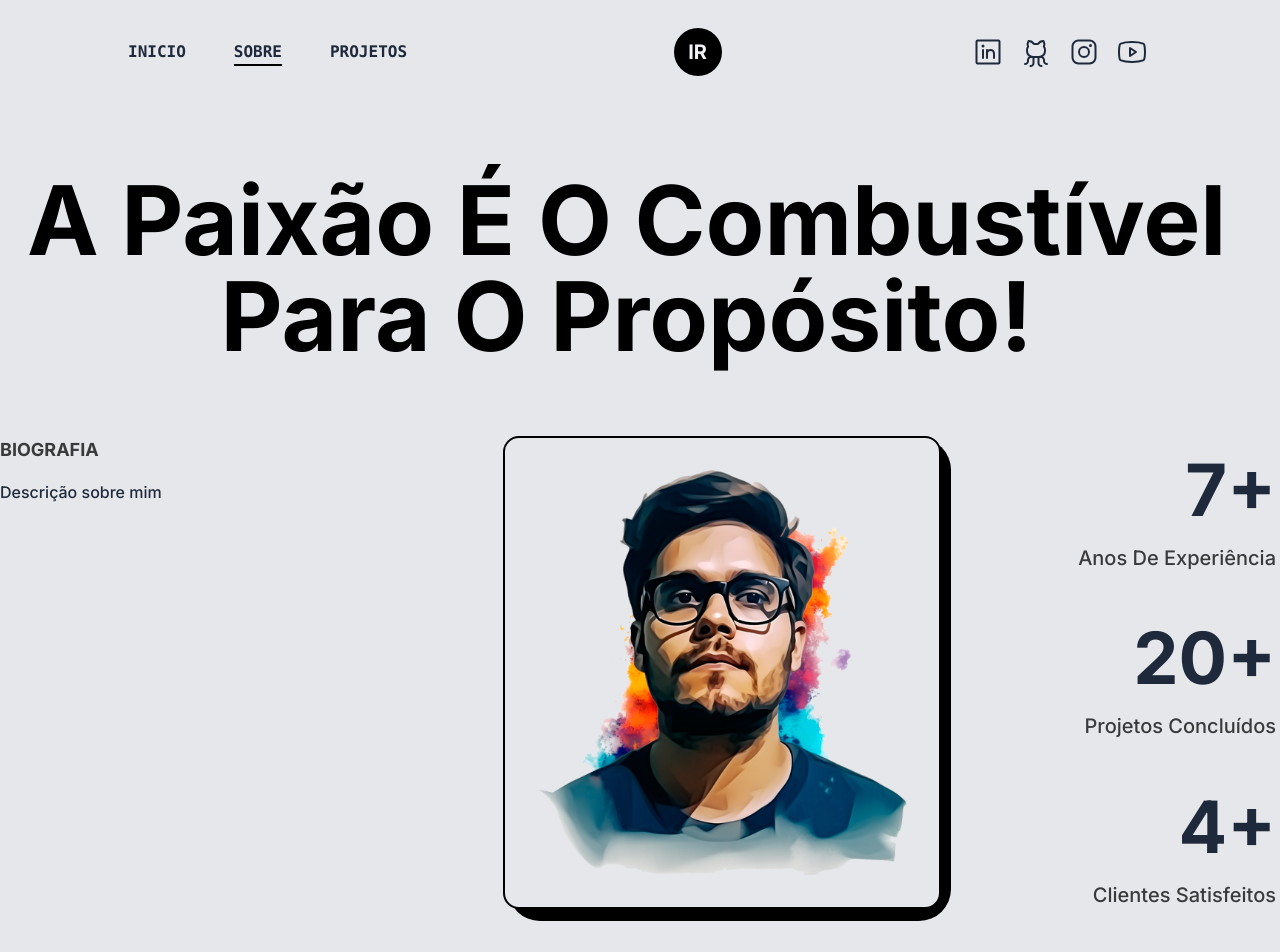
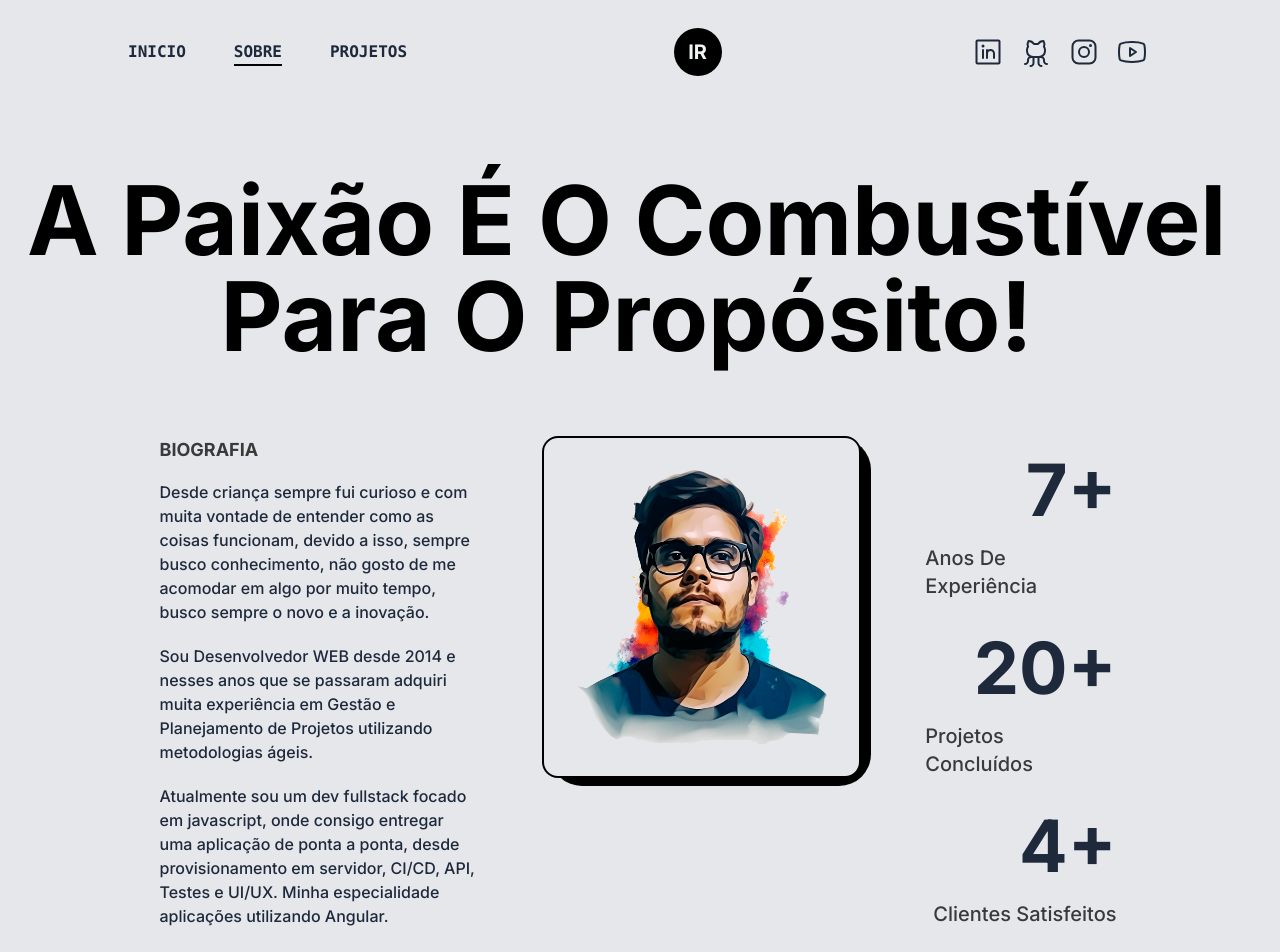
Before and after one commit to igordrangel/igordrangel, a Next.js app: page /sobre in a window 1280 px wide. Shown: the top 952 px of the page. Built offline with nearby package versions, Linux system fonts and the light colour scheme.

Commit message:
finalizando tela de sobre

```diff
--- a/src/app/sobre/Biography/index.tsx
+++ b/src/app/sobre/Biography/index.tsx
@@ -4,12 +4,28 @@ import { NumberLegend } from './NumberLegend'
 
 export function Biography() {
   return (
-    <div className="grid w-full grid-cols-8 gap-16">
+    <div className="relative m-auto w-[75%] grid grid-cols-8 gap-16">
       <div className="col-span-3 flex flex-col items-start justify-start">
         <h2 className="mb-4 text-lg font-bold uppercase text-black/75">
           Biografia
         </h2>
-        <p className="font-medium">Descrição sobre mim</p>
+        <p className="font-medium">
+          Desde criança sempre fui curioso e com muita vontade de entender como
+          as coisas funcionam, devido a isso, sempre busco conhecimento, não
+          gosto de me acomodar em algo por muito tempo, busco sempre o novo e a
+          inovação.
+        </p>
+        <p className="mt-5 font-medium">
+          Sou Desenvolvedor WEB desde 2014 e nesses anos que se passaram adquiri
+          muita experiência em Gestão e Planejamento de Projetos utilizando
+          metodologias ágeis.
+        </p>
+        <p className="mt-5 font-medium">
+          Atualmente sou um dev fullstack focado em javascript, onde consigo
+          entregar uma aplicação de ponta a ponta, desde provisionamento em
+          servidor, CI/CD, API, Testes e UI/UX. Minha especialidade aplicações
+          utilizando Angular.
+        </p>
       </div>
 
       <div className="col-span-3 relative h-max rounded-2xl border-2 border-solid border-black bg-gray-200 p-8">
--- a/src/app/sobre/Education/index.tsx
+++ b/src/app/sobre/Education/index.tsx
@@ -49,25 +49,31 @@ export function Education() {
           className="absolute left-9 top-0 w-[4px] h-full bg-black origin-top"
         ></motion.div>
 
-        <ul className="w-full flex flex-col items-start justify-between ml-4">
+        <ul className="w-full flex flex-col items-start justify-between ml-4 mb-32">
           <li>
             <Details
               type="Curso de PHP"
               time="2018"
               place="UpInside Treinamentos"
-              info="Desenvolvimento de aplicações WEB com PHP 7"
+              info="Desenvolvimento de aplicações WEB com PHP 7."
             />
             <Details
               type="Curso de Angular"
               time="2020"
               place="Alura"
-              info="Desenvolvimento de aplicações WEB com Angular 6"
+              info="Desenvolvimento de aplicações WEB com Angular 6."
             />
             <Details
               type="Curso Rest API Node.js"
               time="2020"
               place="Alura"
-              info="Curso para desenvolvimento de APIs Node.js utilizando Express e Mysql"
+              info="Desenvolvimento de APIs Node.js utilizando Express e Mysql."
+            />
+            <Details
+              type="Curso Rest API Node.js"
+              time="2023"
+              place="Ignite"
+              info="Desenvolvimento de APIs Node.js utilizando Fastify, Prisma, Nest.js, conceitos de DDD, SOLID, TDD, Testes Unitários e E2E."
             />
           </li>
         </ul>
```
